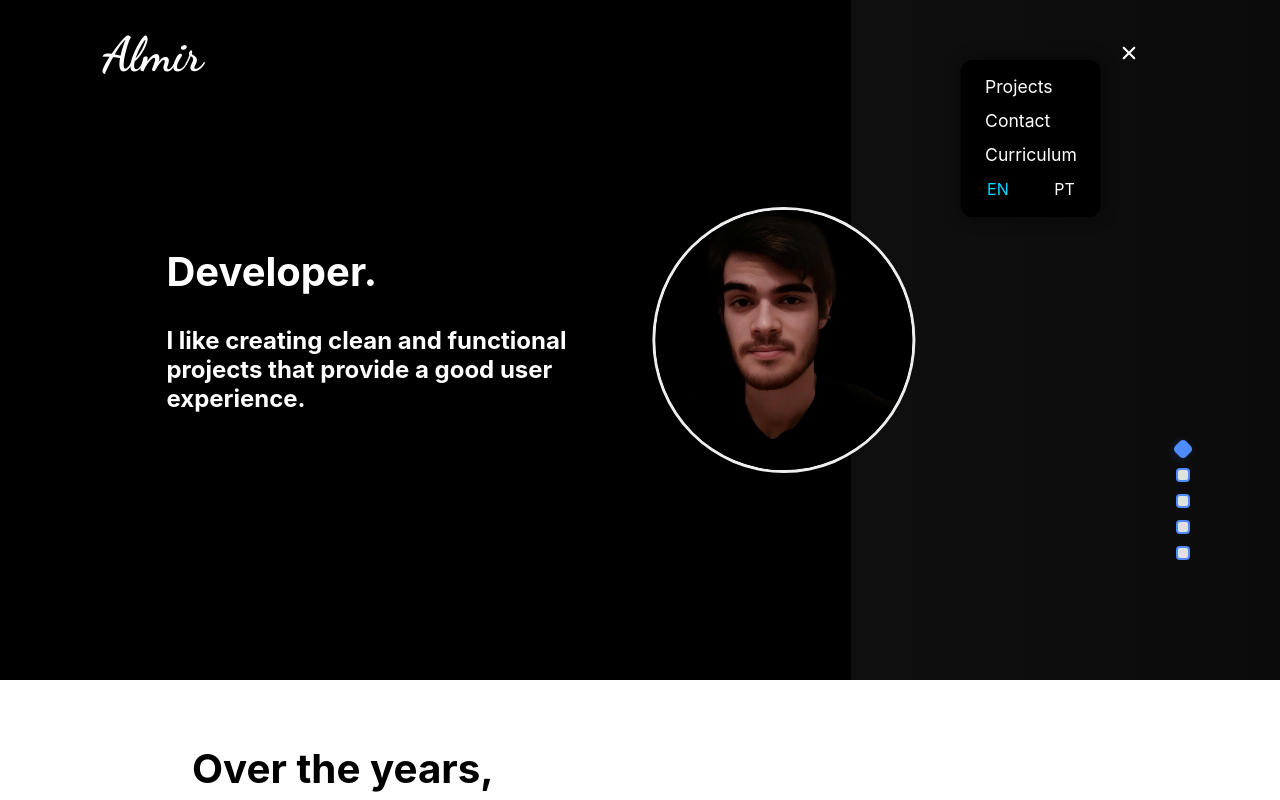
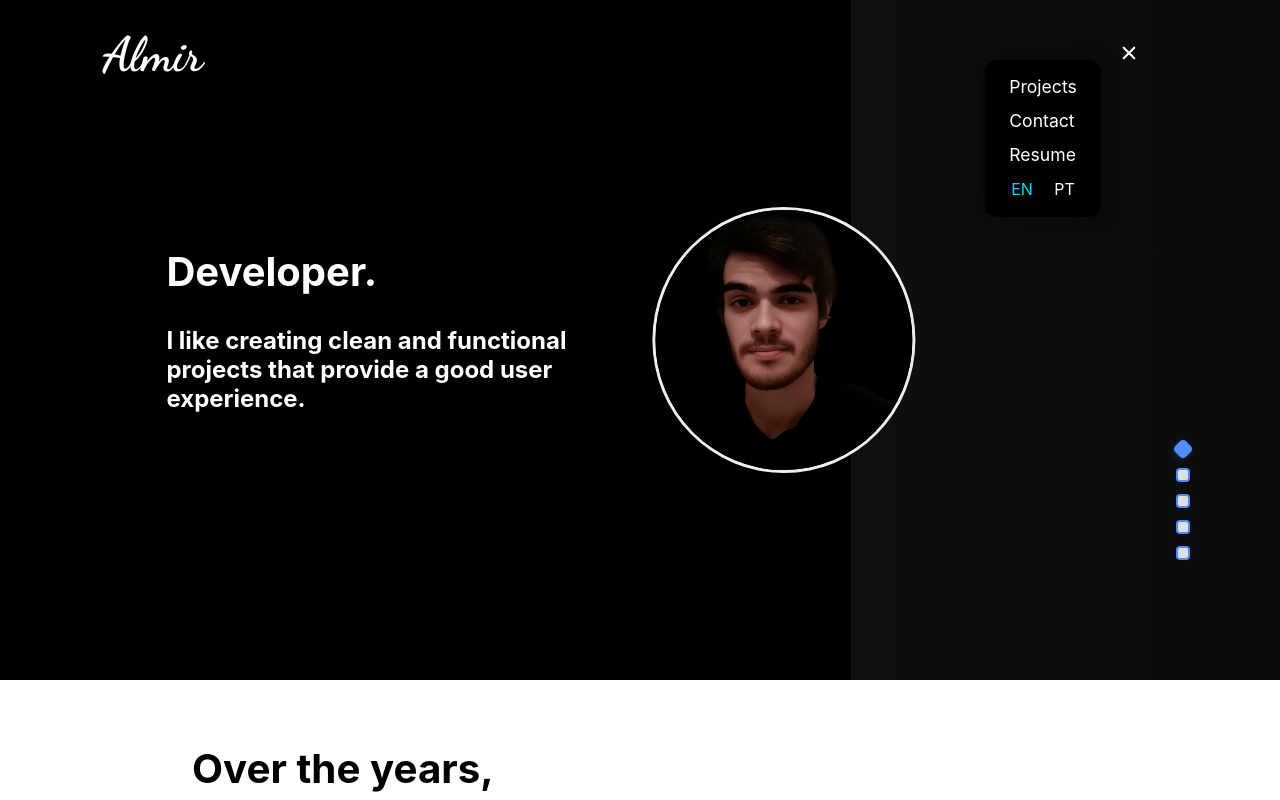
Before and after one commit to JoaoAlmir/portifolio, a React (Vite) app: page / in a window 1280 px wide. Both pictures are taken after a click on the button 1129 px from the left and 54 px from the top of the page. Shown: the top 800 px of the page. Built offline with nearby package versions, Linux system fonts and the light colour scheme.

Commit message:
refactor: change resume texto

```diff
--- a/src/components/header/Header.jsx
+++ b/src/components/header/Header.jsx
@@ -73,7 +73,7 @@ const Header = ({ scrollCount, setScroll }) => {
             >
               <a onClick={() => { setMenuOpen(false); setScroll(2); }}>{language === "en" ? "Projects" : "Projetos"}</a>
               <a onClick={() => { setMenuOpen(false); setScroll(4); }}>{language === "en" ? "Contact" : "Contato"}</a>
-              <a onClick={abrirPDF}>{language === "en" ? "Curriculum" : "Currículo"}</a>
+              <a onClick={abrirPDF}>{language === "en" ? "Resume" : "Currículo"}</a>
               <div className="lang-switch">
                 <div
                   className={`lang-button ${language === "en" ? "active" : ""}`}
```
